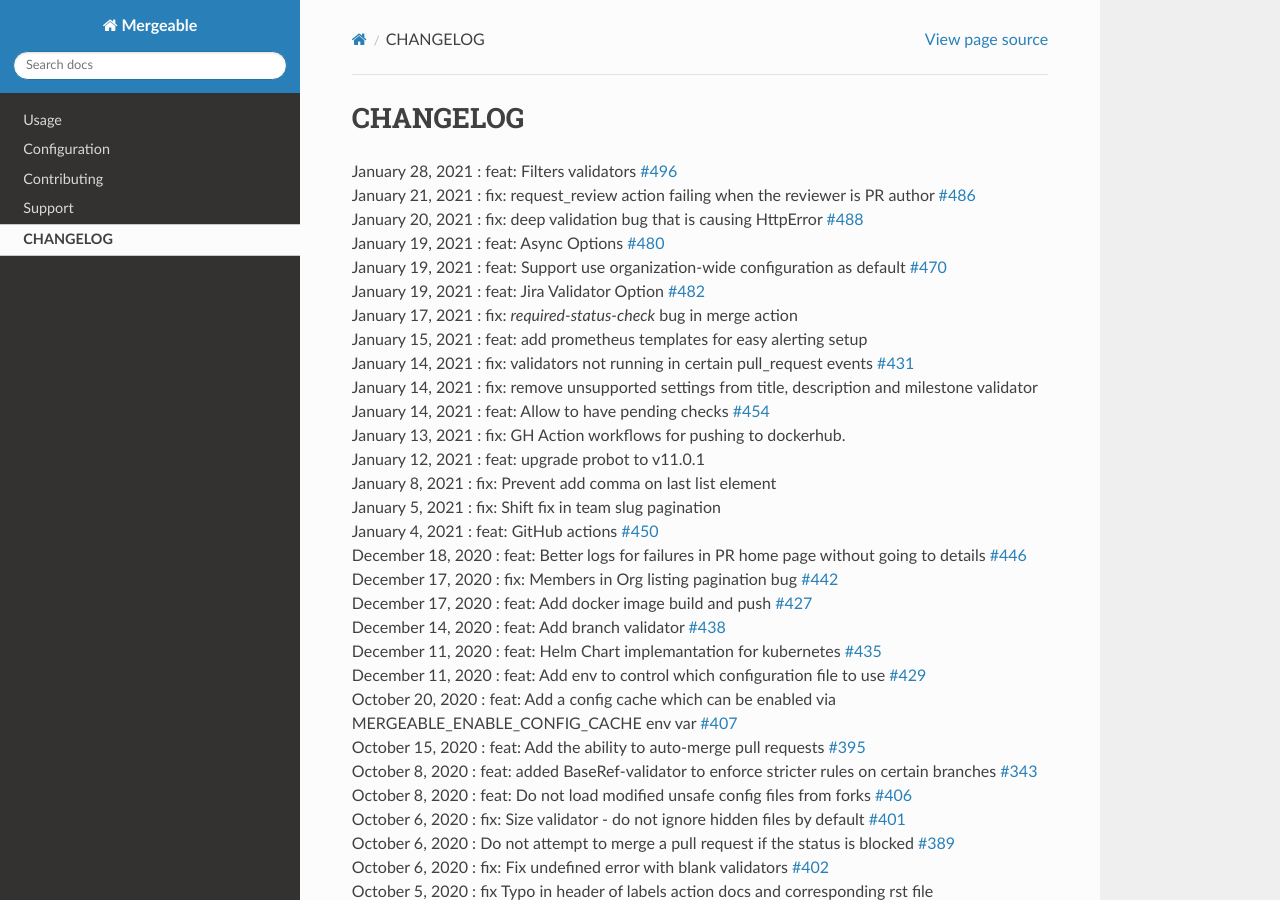
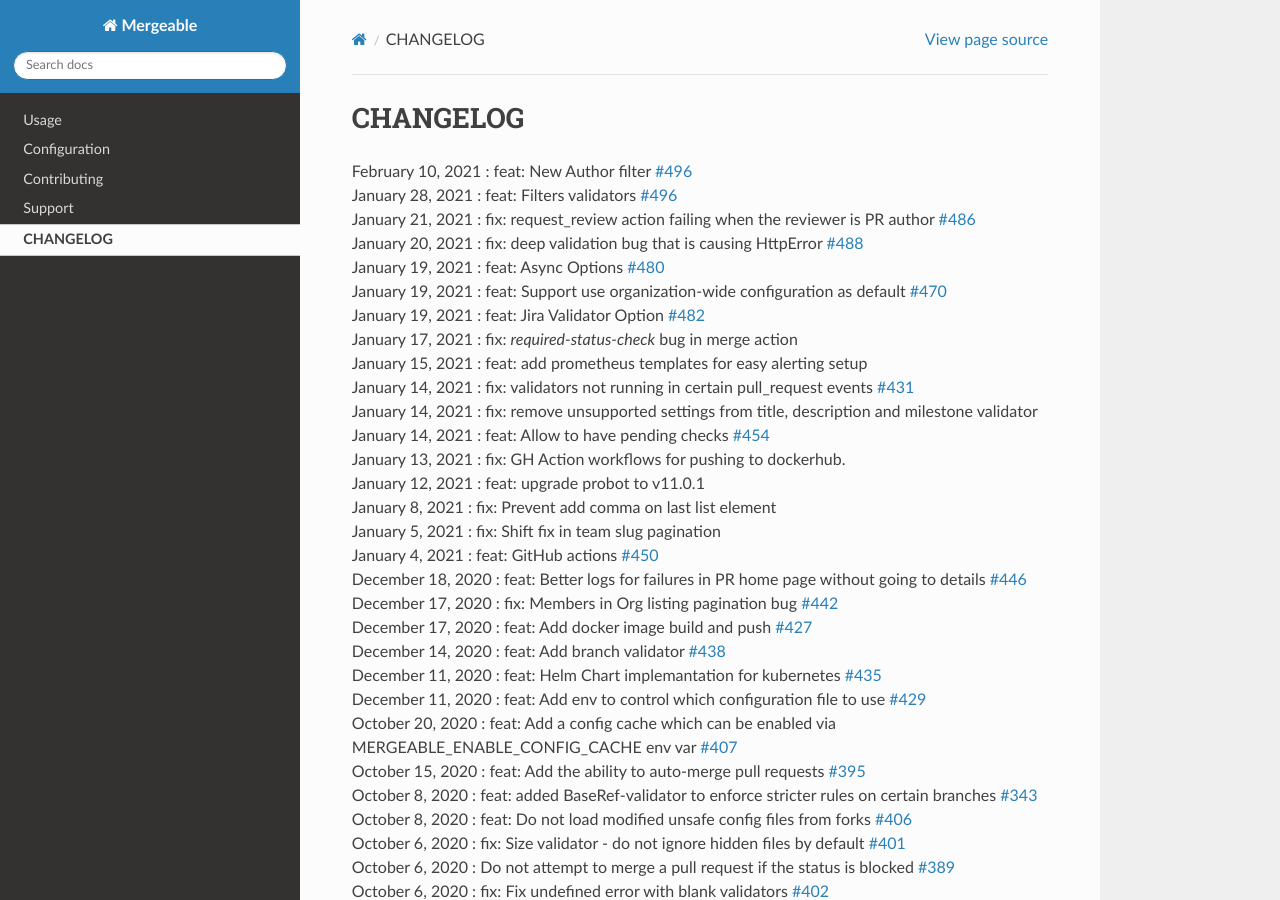
Before and after one commit to mergeability/mergeable, a Sphinx documentation site: the page built from docs/changelog.rst, in a window 1280 px wide and 900 px high. Built offline with Sphinx 7.4.7 and the Read the Docs theme 2.0.0, drawn with Linux system fonts in a browser that asks for light colours; pages that are not in the unit, such as notebooks, are missing from menus.

Commit message:
add feature to changelog

```diff
--- a/docs/changelog.rst
+++ b/docs/changelog.rst
@@ -1,6 +1,7 @@
 CHANGELOG
 =====================================
 
+| February 10, 2021 : feat: New Author filter `#496 <https://github.com/mergeability/mergeable/pull/505>`_
 | January 28, 2021 : feat: Filters validators `#496 <https://github.com/mergeability/mergeable/pull/496>`_
 | January 21, 2021 : fix: request_review action failing when the reviewer is PR author `#486 <https://github.com/mergeability/mergeable/issues/486>`_
 | January 20, 2021 : fix: deep validation bug that is causing HttpError `#488 <https://github.com/mergeability/mergeable/issues/488>`_
```
